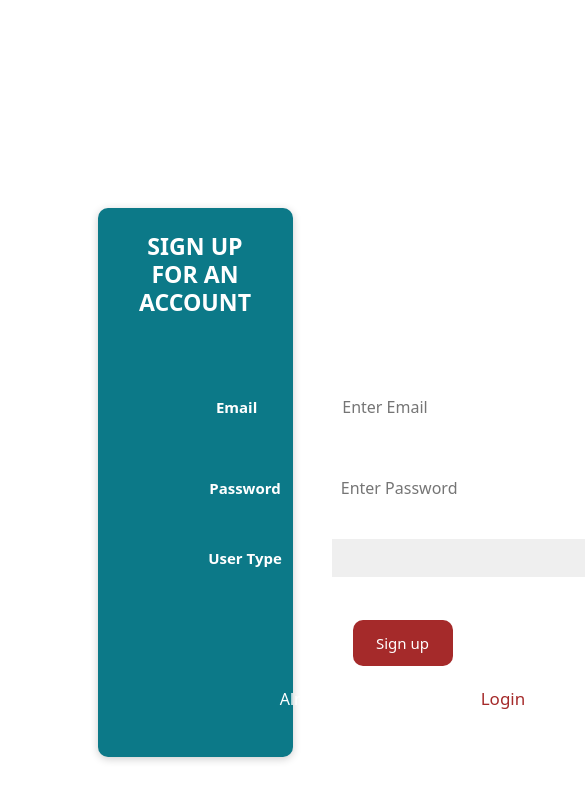
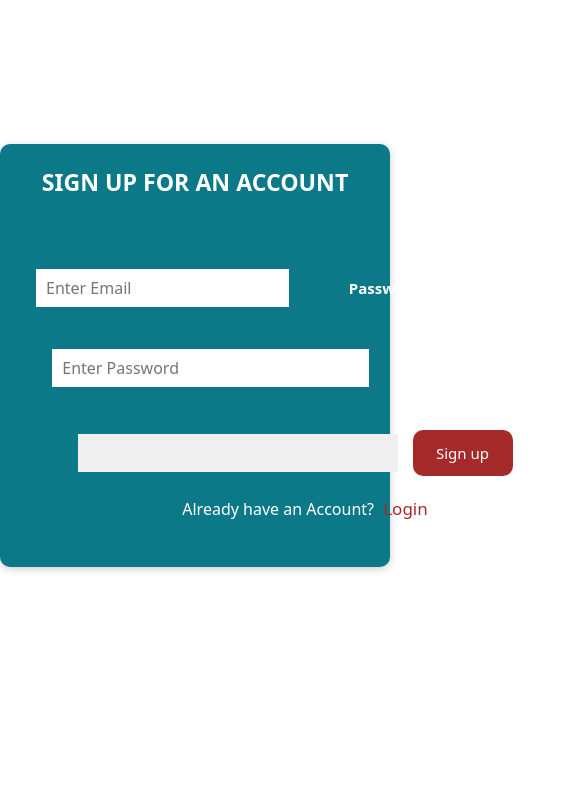
Before and after one commit to phyrunez/vue-quiz-app, a Vue app: page /signup in a window 390 px wide. Shown: the top 800 px of the page, 585 px wide, since content can reach past the window. Built offline with nearby package versions, Linux system fonts and the light colour scheme.

Commit message:
Made use of axios instead of fetch for http requests, made use of environment variables, worked on corrections pointed out on select field and made sure async actions complete before success feedback alert

```diff
--- a/package.json
+++ b/package.json
@@ -7,11 +7,13 @@
     "build": "vue-cli-service build"
   },
   "dependencies": {
+    "axios": "^0.21.1",
     "bootstrap": "^5.3.0",
     "bootstrap-vue": "^2.23.1",
     "core-js": "^3.8.3",
     "human-duration": "^1.0.1",
     "vue": "^2.6.14",
+    "vue-axios": "^3.5.2",
     "vue-router": "^3.5.1",
     "vuex": "^3.6.2"
   },
@@ -20,6 +22,7 @@
     "@vue/cli-plugin-router": "~5.0.0",
     "@vue/cli-plugin-vuex": "~5.0.0",
     "@vue/cli-service": "~5.0.0",
+    "dotenv": "^16.3.1",
     "vue-template-compiler": "^2.6.14"
   }
 }
--- a/src/classes/quizClass.js
+++ b/src/classes/quizClass.js
@@ -1,6 +1,4 @@
-const API_URL = "https://opentdb.com/api.php";
-
-const SECONDS_PER_QUESTIONS = 10;
+import axios from "axios"
 
 class quizClass {
 	constructor({
@@ -18,29 +16,26 @@ class quizClass {
 
 	}
 
-	getQuestionsFromApiGenerated(url) {
-		return new Promise((resolve, reject) => {
-			fetch(url)
-				.then((resp) => {
-					const data = resp.json();
-					return data;
-				})
-				.then((data) => {
-					const transformedResp = data?.results.map((item) => {
+	async getQuestionsFromApiGenerated(url) {
+
+		try {
+			const response = await axios.get(url)
+
+			const transformedResp = response?.data?.results.map((item) => {
 				const options = this.shuffleOptions([
 					...item.incorrect_answers,
 					item.correct_answer,
 				]);
 				return { ...item, options, selectedAnswer: "" };
 			});
+
 			this.questions = transformedResp;
-					return resolve(this.questions);
-				})
-				.catch((err) => {
-					reject({});
-					console.log(err.message);
-				});
-		});
+			return this.questions;
+
+		}catch(err) {
+			console.log(err.message)
+		}
+
 	}
 
 	shuffleOptions(options) {
--- a/src/components/Dashboards/Admin/adminDashboardComponents/AllQuiz.vue
+++ b/src/components/Dashboards/Admin/adminDashboardComponents/AllQuiz.vue
@@ -75,7 +75,7 @@ export default {
         let session = JSON.parse(localStorage.getItem('Quiz Session'))
         this.session = session
 
-        // console.log(this.$store.getters['users/allUsers'])
+        console.log(this.$store.getters['users/allAdmin'])
         // let chaii = this.$store.getters['users/allUsers']
         // let newArr = chaii.map(item => { console.log(Object.values(item)) })
 
--- a/src/components/Login/Login.vue
+++ b/src/components/Login/Login.vue
@@ -3,16 +3,16 @@
         <h3>Login to your Account</h3>
         <form @submit.prevent="login">
             <label id="email" for="email">Email</label>
-            <input class="email" type="email" placeholder="Enter Email" v-model="email" required />
+            <input class="email" type="email" placeholder="Enter Email" v-model="email" required /><br>
 
             <label id="password" for="password">Password</label>
-            <input class="password" type="password" placeholder="Enter Password" v-model="password" required />
+            <input class="password" type="password" placeholder="Enter Password" v-model="password" required /><br>
 
             <label id="user-type" for="user-type">User Type</label>
             <select name="User" v-model="userType" class="user-type">
                 <option value="user">User</option>
                 <option value="admin">Admin</option>
-            </select>
+            </select><br>
 
             <button class="login_btn"><span>Login</span></button>
             <p>Don't have an Account yet? <router-link class="link_active" to='/signup'>Signup</router-link></p>
@@ -33,34 +33,37 @@ export default {
     computed: {
         UsersArr() {
             return this.$store.getters["users/allUsers"]
-        }
+        },
+
     },
+    created() {
+
+    },
+
     methods: {
         login() {
-
             try {
                 this.$store.dispatch('login', {
                     email: this.email,
                     password: this.password,
-                    userType: this.userType
+                    displayName: this.userType
                 })
 
+
                 if(this.userType === 'user') {
-                    this.$store.commit("users/setAuthentication", true);
-                    alert(this.success_msg)
+                    this.$store.getters["users/allUsers"];
+
                     this.$router.replace({ name: "users" });
                 }else {
-                    localStorage.setItem('CurrentAdmin', this.email)
-                    this.$store.commit("admin/setAuthentication", true);
-                    alert(this.success_msg)
+                    this.$store.getters("admin/allAdmin")
+
                     this.$router.replace({ name: "admin" });
                 }
             }catch {err =>
+                console.log(err)
                 alert(err.message)
             }
-
         }
     },
-
 }
 </script>
--- a/src/components/Signup/Signup.vue
+++ b/src/components/Signup/Signup.vue
@@ -45,7 +45,7 @@ export default {
         }
     },
     methods: {
-        signup() {
+        async signup() {
             try {
                 this.$store.dispatch('signup', {
                     email: this.email,
@@ -58,13 +58,12 @@ export default {
             }
 
             if(this.userType === 'user') {
-                this.$store.dispatch('users/newUsers', {
+                 this.$store.dispatch('users/newUsers', {
                     email: this.email,
                     password: this.password,
                     userType: this.userType
                 })
 
-                alert(this.success_msg)
                 this.$router.push('dashboard/users')
             }
 
@@ -75,15 +74,16 @@ export default {
                     userType: this.userType
                 })
 
-                alert(this.success_msg)
                 this.$router.push('dashboard/admin')
             }
+
         }
     },
 
     watch: {
         signup(data) {
             this.$store.getters["users/allUsers"] = data
+
         }
     }
 }
--- a/src/slots/JumbotronSlot.vue
+++ b/src/slots/JumbotronSlot.vue
@@ -102,4 +102,133 @@ form {
     color: brown
 }
 
+@media screen and (max-width: 1216px) {
+    .jump {
+        width: 100%;
+    }
+}
+
+@media screen and (max-width: 1025px) {
+    .jump {
+        width: 100%;
+        margin: 5rem auto 0;
+    }
+}
+
+@media screen and (max-width: 913px) {
+    .jump {
+        width: 100%;
+    }
+}
+
+
+@media screen and (max-width: 821px) {
+    .jump {
+        width: 100%;
+    }
+}
+
+
+@media screen and (max-width: 769px) {
+    .jump {
+        width: 100%;
+    }
+}
+
+@media screen and (max-width: 583px) {
+    .jump {
+        width: 100% !important;
+        margin: 9rem auto 0;
+    }
+    #email {
+        margin-left: -80px;
+    }
+    .email {
+        margin: 0 50px 0 10px;
+    }
+    #password { margin: 0 40px 0 -45px; }
+    .password {
+        margin-left: -20px;
+        width: 19.8rem;
+    }
+    #user-type {
+        margin: 16px 35px 0 -25px;
+
+    }
+    .user-type { margin: 16px 15px 0 -20px;}
+}
+
+@media screen and (max-width: 541px) {
+    .jump {
+        width: 100% !important;
+        margin: 9rem auto 0;
+    }
+}
+
+@media screen and (max-width: 516px) {
+    .jump {
+        width: 100% !important;
+        margin: 9rem auto 0;
+    }
+    #email {
+        margin-left: -120px;
+    }
+    .email {
+        margin: 0 50px 0 -10px;
+        width: 15.8rem;
+    }
+    /* #password { margin: 0 40px 0 -45px; }
+    .password {
+        margin-left: -20px;
+        width: 19.8rem;
+    }
+    #user-type {
+        margin: 16px 35px 0 -25px;
+
+    }
+    .user-type { margin: 16px 15px 0 -20px;} */
+}
+
+@media screen and (max-width: 480px) {
+    .jump {
+        width: 100% !important;
+        margin: 9rem auto 0;
+    }
+    #email {
+        margin-left: -160px;
+    }
+    .email {
+        margin: 0 50px 0 -10px;
+        width: 15.8rem;
+    }
+}
+
+@media screen and (max-width: 426px) {
+    .jump {
+        width: 100%;
+    }
+    #email {
+        margin-left: -230px;
+    }
+    .email {
+        margin: 0 50px 0 -25px;
+    }
+    #password { margin: 0 40px 0 -45px; }
+    .password {
+        margin-left: -20px;
+        width: 19.8rem;
+    }
+    #user-type {
+        margin: 16px 35px 0 -25px;
+
+    }
+    .user-type { margin: 16px 15px 0 -20px;}
+}
+
+@media screen and (max-width: 281px) {
+    .jump {
+        width: 10rem;
+    }
+}
+
 </style>
--- a/src/store/modules/admin.js
+++ b/src/store/modules/admin.js
@@ -1,3 +1,7 @@
+import axios from "axios"
+
+const url = process.env.VUE_APP_ADMIN_ENDPOINT
+
 const state = {
     allAdmin: [],
     adminAuthState: false
@@ -9,33 +13,33 @@ const mutations = {
     },
 
     async newAdmin(_, payload) {
-        await fetch("https://vue-quiz-app-1c64b-default-rtdb.firebaseio.com/quiz-admin.json",{
-            method: 'POST',
-            body: JSON.stringify({
+
+        try {
+			await axios.post(url, {
                 email: payload.email,
                 password: payload.password,
                 userType: payload.userType
             })
-        })
-        .catch(err => {
+
+		}catch(err){
             const showError = err.message + " - Please check the url and try again"
             alert(showError)
-        })
+        }
     },
 
     async allAdmin(state) {
-        await fetch("https://vue-quiz-app-1c64b-default-rtdb.firebaseio.com/quiz-admin.json")
-        .then(resp => {
-            const data = resp.json()
-            return data
-        })
-        .then(data => {
-            state.allAdmin.push(data)
-        })
-        .catch(err => {
+
+        try {
+			await axios.get(url)
+            .then(resp => {
+                const data = resp?.data
+                state.allAdmin.push(data)
+            })
+
+		}catch(err) {
             const showError = err.message + " - Please check the url and try again"
             alert(showError)
-        })
+        }
     }
 }
 
--- a/src/store/modules/users.js
+++ b/src/store/modules/users.js
@@ -1,3 +1,7 @@
+import axios from "axios"
+
+const url = process.env.VUE_APP_USERS_ENDPOINT
+
 const state = {
     allUsers: [],
     userAuthState: false
@@ -9,39 +13,35 @@ const mutations = {
         state.userAuthState = status;
     },
 
-    async newUsers(state, payload) {
+    async newUsers(_, payload) {
 
-        await fetch("https://vue-quiz-app-1c64b-default-rtdb.firebaseio.com/quiz-users.json", {
-            method: 'POST',
-            body: JSON.stringify({
+        try {
+			await axios.post(url, {
                 email: payload.email,
                 password: payload.password,
                 userType: payload.userType
             })
-        })
-        .catch(err => {
+
+		}catch(err) {
             const showError = err.message + " - Please check the url and try again"
             console.log(showError)
-        })
-
-        state.allUsers.push(payload)
+        }
 
     },
 
     async allUsers(state) {
-        await fetch("https://vue-quiz-app-1c64b-default-rtdb.firebaseio.com/quiz-users.json")
-        .then((resp) => {
-            const data = resp.json()
-            return data
-        })
-        .then(data => {
-            console.log(data)
-            state.allUsers.push(data)
-        })
-        .catch(err => {
+
+        try {
+			await axios.get(url)
+            .then(resp => {
+                const data = resp
+                state.allUsers.push(data)
+            })
+
+		}catch(err) {
             const showError = err.message + " - Please check the url and try again"
-            console.log(showError)
-        })
+            alert(showError)
+        }
     }
 }
 
--- a/vue.config.js
+++ b/vue.config.js
@@ -1,4 +1,6 @@
+
 const { defineConfig } = require('@vue/cli-service')
+
 module.exports = defineConfig({
   transpileDependencies: true
 })
```
Also changed, not shown: src/components/Dashboards/Admin/adminDashboardComponents/CreateQuiz.vue (+16 -9 lines), src/store/modules/auth.js (+55 -43 lines), 2 other files (tests, documents, lock files or other folders). Lines whose indentation alone changed are shown as unchanged.
